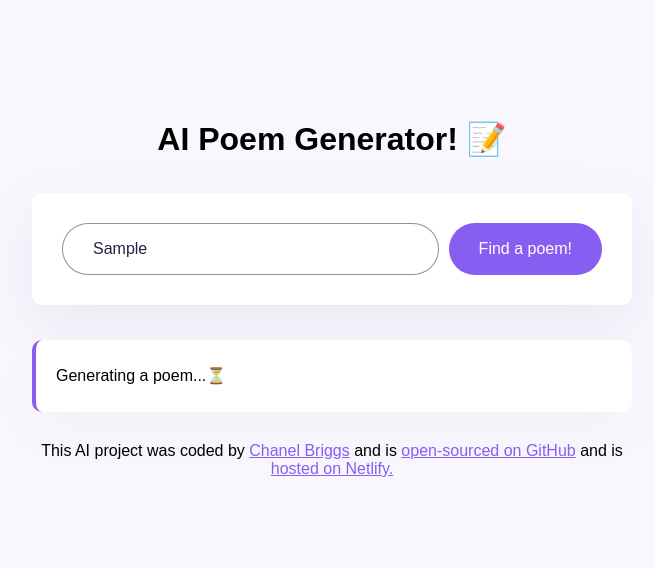
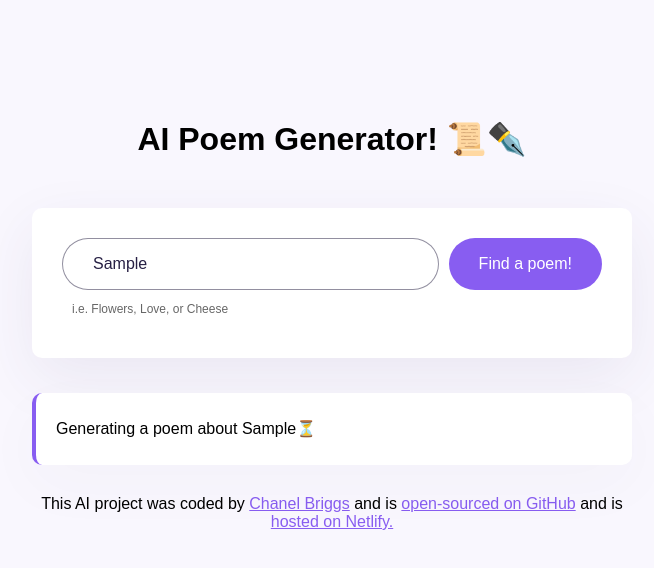
Before and after one commit to chanelbriggs24/poemGenerator, a plain HTML site: page index.html in a window 1280 px wide. Both pictures are taken after typing "Sample" into the empty fields and a click on the input "Find a poem!". Shown: the whole page, without its empty margins (308-962 px from the left). Drawn offline with nearby package versions, Linux system fonts and the light colour scheme; no server answers.

Commit message:
added UX to the design

```diff
--- a/index.html
+++ b/index.html
@@ -11,14 +11,15 @@
   <body>
     <div class="container">
       <header>
-        <h1>AI Poem Generator! 📝</h1>
+        <h1>AI Poem Generator! 📜✒️</h1>
       </header>
 
       <main>
+        <div class="form-wrapper">
           <form class="poem-search" id="poem-generator">
             <input
               type="text"
-            placeholder="Enter your topic of choice..."
+              placeholder="Enter a topic for your poem..."
               autofocus
               required
               autocomplete="off"
@@ -32,6 +33,8 @@
               id="submit-poem"
             />
           </form>
+          <div class="hint">i.e. Flowers, Love, or Cheese</div>
+        </div>
         <div class="poem-display" id="display-poem"></div>
       </main>
 
--- a/src/script.js
+++ b/src/script.js
@@ -1,5 +1,7 @@
 function displayPoem(response) {
   let poem = document.querySelector("#display-poem");
+  poem.classList.remove("blink");
+  console.log(response.data.answer);
   let poemValue = response.data.answer;
   new Typewriter(poem, {
     strings: poemValue,
@@ -20,7 +22,9 @@ function generatePoem(event) {
 
   axios.get(apiUrl).then(displayPoem);
   let waitingMessage = document.querySelector("#display-poem");
-  waitingMessage.innerHTML = `Generating a poem...⏳`;
+  waitingMessage.innerHTML = `Generating a poem about ${poemTopic.value}⏳`;
+  waitingMessage.classList.add("blink");
+  console.log(waitingMessage);
 }
 
 let poemFormElement = document.querySelector("#poem-generator");
@@ -28,8 +32,7 @@ poemFormElement.addEventListener("submit", generatePoem);
 
 function initialPoemDisplay(topic) {
   let apiKey = `abf74f3d08ac0ba0527t801bd8o47a65`;
-  let prompt = `Write a short and concise poem with the topic of ${topic} that is 5 lines long or less. Provide the poem in HTML without "html". Sign every poem with <br> <strong> SheCodes AI at the end of the poem. </strong> .`;
-  console.log(topic);
+  let prompt = `Write a short and concise poem with the topic of ${topic} that is 5 lines long or less. Provide the poem in HTML without "html", without any leading or ending whitespaces. Sign every poem with <br> <strong> SheCodes AI at the end of the poem. </strong> .`;
   let context = `You are a world renowned poet. You can create any poem based on any topic`;
   let apiUrl = `https://api.shecodes.io/ai/v1/generate?prompt=${prompt}&context=${context}&key=${apiKey}`;
 
--- a/src/style.css
+++ b/src/style.css
@@ -17,16 +17,25 @@ div {
   max-width: 600px;
   margin: 120px auto;
 }
+.form-wrapper {
+  margin: 0 auto;
+  background-color: white;
+  border-radius: 10px;
+  margin-bottom: 60px;
+  display: block;
+  box-shadow: 0px 20px 60px rgba(65, 50, 100, 0.08);
+  padding: 30px 30px;
+}
+.poem-search {
+  display: flex;
+}
 
-.poem-search {
-  background-color: white;
-  display: block;
-  padding: 30px 30px;
-  border-radius: 10px;
-  margin-top: -15px;
-  margin-bottom: 60px;
-  box-shadow: 0px 20px 60px rgba(65, 50, 100, 0.08);
-  display: flex;
+.hint {
+  font-size: 12px;
+  line-height: 1.5;
+  margin-top: 50px;
+  opacity: 0.6;
+  margin: 10px;
 }
 
 .search {
@@ -51,6 +60,7 @@ div {
 
 .poem-display {
   background-color: white;
+  text-align: left;
   font-size: 16px;
   display: block;
   margin: 0 auto;
@@ -60,6 +70,16 @@ div {
   border-left: 4px solid #885df1;
   border-radius: 10px;
   box-shadow: 0px 20px 60px rgba(65, 50, 100, 0.03);
+}
+
+.blink {
+  animation: blink 1s step-start 0s infinite;
+}
+
+@keyframes blink {
+  50% {
+    opacity: 0;
+  }
 }
 
 strong {
```
Lines whose indentation alone changed are shown as unchanged.
